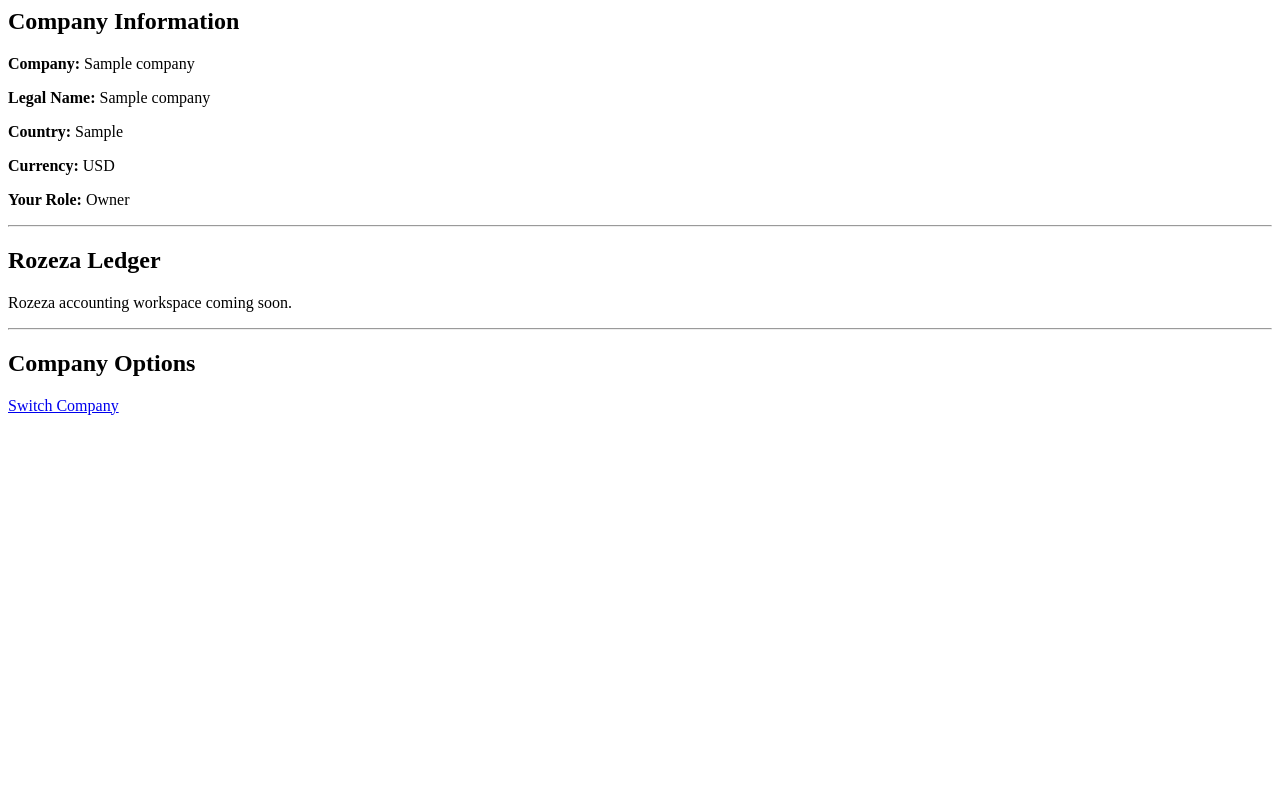
After one commit to RosemaryOjwang/rozeza-ledger, a Django app: template backend/core/templates/core/company_workspace.html in a window 1280 px wide. The commit adds this page. Run offline with Django 5.2, Linux system fonts and the light colour scheme; the template is opened without the code that fills it: values that come from a table or form of the project are taken from there, others are empty; tables that the repository leaves empty hold one stand-in row (values such as "Sample post").

Commit message:
add company switching feature

```diff
--- a/backend/core/templates/core/company_selection.html
+++ b/backend/core/templates/core/company_selection.html
@@ -17,7 +17,9 @@
         <ul>
             {% for membership in memberships %}
                 <li>
-                    <strong>{{ membership.company.name }}</strong>
+                    <a href="{% url 'select_company' membership.company.id %}">
+                      <strong>{{ membership.company.name }}</strong>
+                    </a>
                     — {{ membership.get_role_display }}
                 </li>
             {% endfor %}
--- /dev/null
+++ b/backend/core/templates/core/company_workspace.html
@@ -0,0 +1,31 @@
+<html lang="en">
+<head>
+    <meta charset="UTF-8">
+    <meta name="viewport" content="width=device-width, initial-scale=1.0">
+    <title>{{ company.name }} | Rozeza Ledger</title>
+</head>
+<body>
+
+<h2>Company Information</h2>
+<p><strong>Company:</strong> {{ company.name }}</p>
+<p><strong>Legal Name:</strong> {{ company.legal_name|default:"Not provided" }}</p>
+<p><strong>Country:</strong> {{ company.country }}</p>
+<p><strong>Currency:</strong> {{ company.currency }}</p>
+<p><strong>Your Role:</strong> {{ membership.get_role_display }}</p>
+
+<hr>
+
+<h2>Rozeza Ledger</h2>
+
+<p>Rozeza accounting workspace coming soon.</p>
+
+<hr>
+
+<h2>Company Options</h2>
+
+<a href = "{%url 'company_selection' %}">
+    Switch Company
+</a>
+
+</body>
+</html>
--- a/backend/core/urls.py
+++ b/backend/core/urls.py
@@ -1,7 +1,14 @@
 from django.urls import path
 
-from .views import company_selection
+from .views import (company_selection, select_company, company_workspace,)
 
 urlpatterns = [
     path("companies/", company_selection, name="company_selection"),
+    path("companies/<uuid:company_id>/select/",
+        select_company, name="select_company",
+        ),
+    path("workspace/",
+    company_workspace,
+    name="company_workspace"
+    ),
 ]
```
Also changed, not shown: backend/core/views.py (+34 -1 lines), README.md.
